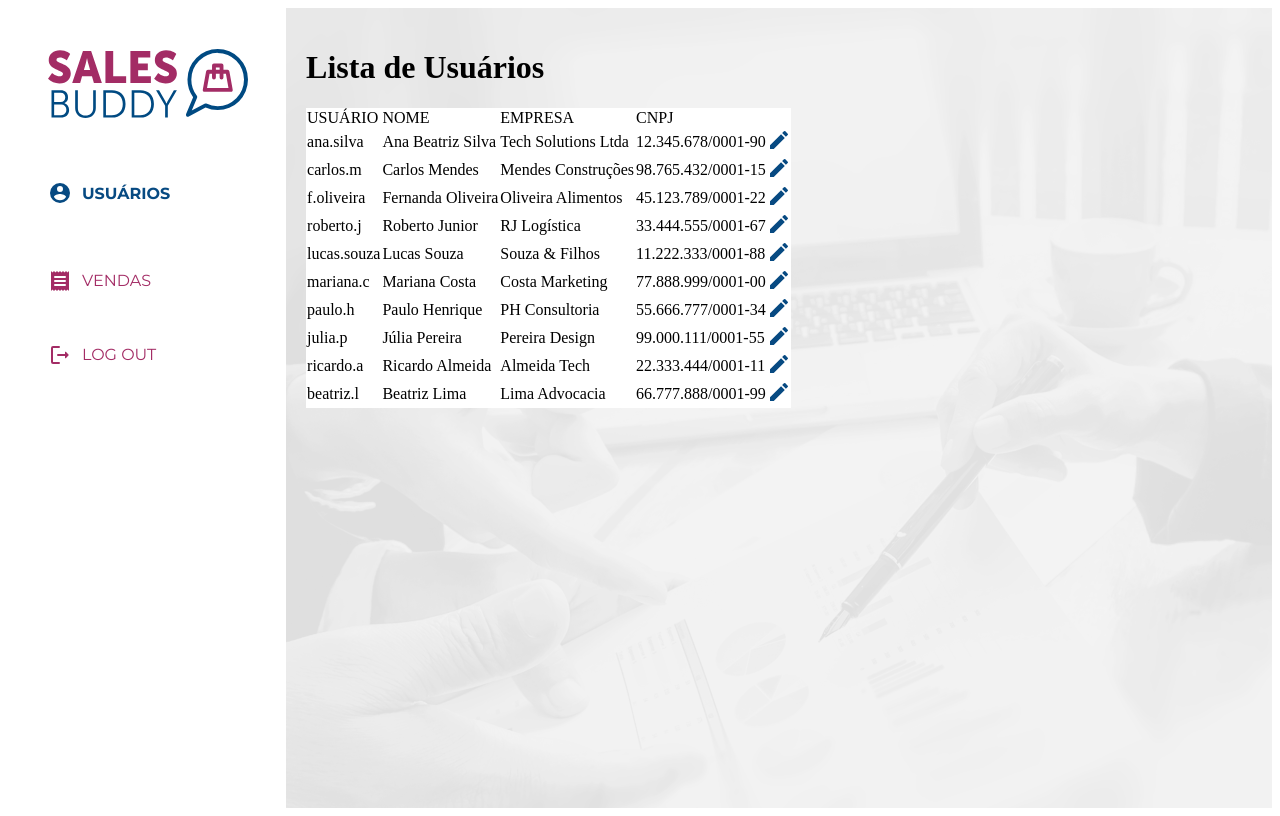
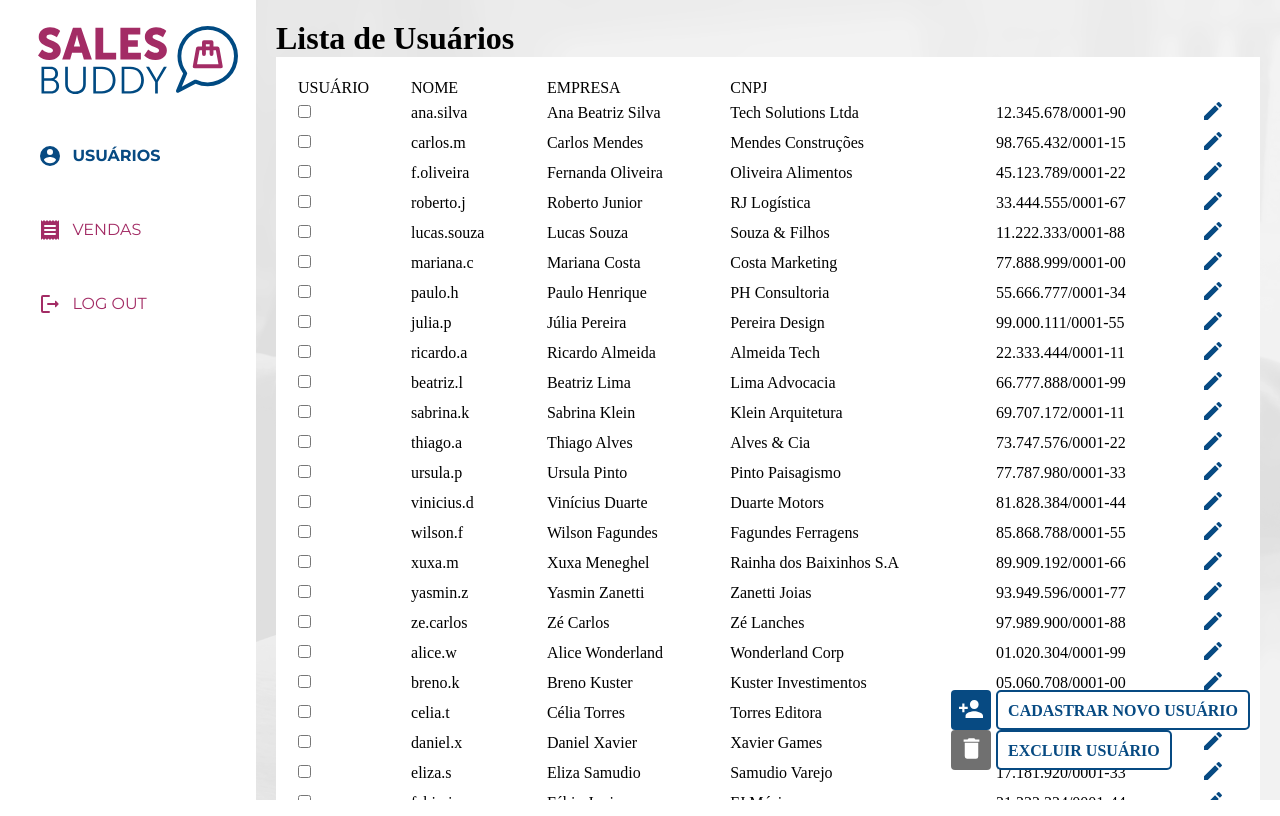
Before and after one commit to felipeLima29/salesBuddyWeb, a React app in the folder frontend/: page /usersList in a window 1280 px wide. Built offline with nearby package versions, Linux system fonts and the light colour scheme; the HTML template or start-up script is replaced by a standard one.

Commit message:
feat: Layout tela de usuários

```diff
--- /dev/null
+++ b/frontend/src/components/buttons/buttonAddUser.jsx
@@ -0,0 +1,29 @@
+import { Link } from 'react-router-dom';
+import icAddUser from '../../assets/icAddUser.svg';
+import icDeleteUser from '../../assets/icDeleteUser.svg';
+
+function ButtonAddUser() {
+    return (
+        <div className='buttonUserContainer'>
+            <Link to="/" style={{ display: 'flex', alignItems: 'center', gap: '5px'}}>
+
+                <button className="buttonAddUser">
+                    <img src={icAddUser} alt="Adicionar" className="iconAddUser" />
+                </button>
+                <span>CADASTRAR NOVO USUÁRIO</span>
+            </Link>
+
+            <Link to="/" style={{ display: 'flex', alignItems: 'center', gap: '5px'}}>
+
+                <button className='buttonDeleteUser'>
+                    <img src={icDeleteUser} alt="Deletar usuário"/>
+                </button>
+                <span>EXCLUIR USUÁRIO</span>
+
+            </Link>
+
+        </div>
+    )
+}
+
+export default ButtonAddUser;
--- a/frontend/src/index.css
+++ b/frontend/src/index.css
@@ -11,6 +11,12 @@
     --unnamed-font-size-15: 15px;
     --unnamed-character-spacing-0: 0px;
     --unnamed-line-spacing-19: 19px;
+}
+
+* {
+    margin: 0;
+    padding: 0;
+    box-sizing: border-box;
 }
 
 /* Character Styles */
@@ -32,10 +38,12 @@
     display: flex;
 }
 
-.bodyLogin{
+.bodyLogin {
     background-image: url('assets/icBackground.png');
     width: 100%;
     height: 100vh;
+    margin: 0;
+    padding: 0;
 }
 
 a {
@@ -67,11 +75,11 @@ a {
 
 .inputLogin {
     background: #FFFFFF 0% 0% no-repeat padding-box;
-    border-radius: 10px;
+    border-radius: 8px;
     font-weight: normal;
     border-color: #0000000D;
     width: 250px;
-    height: 35px;
+    height: 40px;
 }
 
 .inputLogin::placeholder {
@@ -84,7 +92,7 @@ a {
     box-shadow: 0px 3px 6px #0000000D;
     border-radius: 4px;
     font-weight: bold;
-    margin-top: 2%;
+    margin-top: 12%;
     color: #FFFFFF;
     width: 180px;
     height: 43px;
@@ -107,9 +115,10 @@ a {
     display: flex;
     flex-direction: column;
     align-items: flex-start;
-    width: 18%;
-    height: 100vh;
+    width: 20%;
+    height: 100%;
     padding-top: 2%;
+    padding-left: 3%;
     padding-right: 4%;
     background-color: white;
 }
@@ -151,11 +160,46 @@ a {
     padding: 20px;
     flex-direction: column;
     align-items: center;
+    flex: 1;
+    overflow-y: auto;
 }
 
 .tableUsersList {
     width: 100%;
-    border-collapse: collapse;
+    padding: 20px;
     background-color: #FFFFFF;
+}
 
+.buttonUserContainer {
+    flex-direction: row;
+    position: fixed;
+    bottom: 30px;
+    right: 30px;
+    z-index: 1000;
 }
+
+.buttonAddUser {
+    background-color: #074A82;
+    width: 40px;
+    height: 40px;
+    border-radius: 4px;
+    border: none;
+}
+
+span {
+    background-color: white;
+    border-radius: 5px;
+    font-weight: 900;
+    color: #074A82;
+    border: 2px solid #074A82;
+    height: 40px;
+    padding: 10px;
+}
+
+.buttonDeleteUser {
+    background-color:  #707070;
+    width: 40px;
+    height: 40px;
+    border-radius: 4px;
+    border: none;
+}
--- a/frontend/src/pages/usersList.jsx
+++ b/frontend/src/pages/usersList.jsx
@@ -1,78 +1,60 @@
 import Menu from "../components/menu";
 import icEditUser from '../assets/icEditUser.svg';
+import ButtonAddUser from "../components/buttons/buttonAddUser.jsx";
+
 function UserList() {
 
     const mockUsers = [
-        {
-            id: 1,
-            usuario: "ana.silva",
-            nome: "Ana Beatriz Silva",
-            empresa: "Tech Solutions Ltda",
-            cnpj: "12.345.678/0001-90"
-        },
-        {
-            id: 2,
-            usuario: "carlos.m",
-            nome: "Carlos Mendes",
-            empresa: "Mendes Construções",
-            cnpj: "98.765.432/0001-15"
-        },
-        {
-            id: 3,
-            usuario: "f.oliveira",
-            nome: "Fernanda Oliveira",
-            empresa: "Oliveira Alimentos",
-            cnpj: "45.123.789/0001-22"
-        },
-        {
-            id: 4,
-            usuario: "roberto.j",
-            nome: "Roberto Junior",
-            empresa: "RJ Logística",
-            cnpj: "33.444.555/0001-67"
-        },
-        {
-            id: 5,
-            usuario: "lucas.souza",
-            nome: "Lucas Souza",
-            empresa: "Souza & Filhos",
-            cnpj: "11.222.333/0001-88"
-        },
-        {
-            id: 6,
-            usuario: "mariana.c",
-            nome: "Mariana Costa",
-            empresa: "Costa Marketing",
-            cnpj: "77.888.999/0001-00"
-        },
-        {
-            id: 7,
-            usuario: "paulo.h",
-            nome: "Paulo Henrique",
-            empresa: "PH Consultoria",
-            cnpj: "55.666.777/0001-34"
-        },
-        {
-            id: 8,
-            usuario: "julia.p",
-            nome: "Júlia Pereira",
-            empresa: "Pereira Design",
-            cnpj: "99.000.111/0001-55"
-        },
-        {
-            id: 9,
-            usuario: "ricardo.a",
-            nome: "Ricardo Almeida",
-            empresa: "Almeida Tech",
-            cnpj: "22.333.444/0001-11"
-        },
-        {
-            id: 10,
-            usuario: "beatriz.l",
-            nome: "Beatriz Lima",
-            empresa: "Lima Advocacia",
-            cnpj: "66.777.888/0001-99"
-        }
+        { id: 1, usuario: "ana.silva", nome: "Ana Beatriz Silva", empresa: "Tech Solutions Ltda", cnpj: "12.345.678/0001-90" },
+        { id: 2, usuario: "carlos.m", nome: "Carlos Mendes", empresa: "Mendes Construções", cnpj: "98.765.432/0001-15" },
+        { id: 3, usuario: "f.oliveira", nome: "Fernanda Oliveira", empresa: "Oliveira Alimentos", cnpj: "45.123.789/0001-22" },
+        { id: 4, usuario: "roberto.j", nome: "Roberto Junior", empresa: "RJ Logística", cnpj: "33.444.555/0001-67" },
+        { id: 5, usuario: "lucas.souza", nome: "Lucas Souza", empresa: "Souza & Filhos", cnpj: "11.222.333/0001-88" },
+        { id: 6, usuario: "mariana.c", nome: "Mariana Costa", empresa: "Costa Marketing", cnpj: "77.888.999/0001-00" },
+        { id: 7, usuario: "paulo.h", nome: "Paulo Henrique", empresa: "PH Consultoria", cnpj: "55.666.777/0001-34" },
+        { id: 8, usuario: "julia.p", nome: "Júlia Pereira", empresa: "Pereira Design", cnpj: "99.000.111/0001-55" },
+        { id: 9, usuario: "ricardo.a", nome: "Ricardo Almeida", empresa: "Almeida Tech", cnpj: "22.333.444/0001-11" },
+        { id: 10, usuario: "beatriz.l", nome: "Beatriz Lima", empresa: "Lima Advocacia", cnpj: "66.777.888/0001-99" },
+        // { id: 11, usuario: "bruno.dias", nome: "Bruno Dias", empresa: "Dias Transportes", cnpj: "10.111.222/0001-33" },
+        // { id: 12, usuario: "camila.r", nome: "Camila Rocha", empresa: "Rocha & Associados", cnpj: "13.141.516/0001-77" },
+        // { id: 13, usuario: "diego.ferreira", nome: "Diego Ferreira", empresa: "Ferreira Imports", cnpj: "17.181.920/0001-88" },
+        // { id: 14, usuario: "eliana.m", nome: "Eliana Martins", empresa: "Martins Eventos", cnpj: "21.222.324/0001-99" },
+        // { id: 15, usuario: "gabriel.s", nome: "Gabriel Santos", empresa: "Santos Autopeças", cnpj: "25.262.728/0001-00" },
+        // { id: 16, usuario: "heloisa.n", nome: "Heloísa Nunes", empresa: "Nunes Cosméticos", cnpj: "29.303.132/0001-11" },
+        // { id: 17, usuario: "igor.t", nome: "Igor Teixeira", empresa: "Teixeira Engenharia", cnpj: "33.343.536/0001-22" },
+        // { id: 18, usuario: "jessica.b", nome: "Jéssica Barbosa", empresa: "Barbosa Modas", cnpj: "37.383.940/0001-33" },
+        // { id: 19, usuario: "kleber.v", nome: "Kleber Vieira", empresa: "Vieira Segurança", cnpj: "41.424.344/0001-44" },
+        // { id: 20, usuario: "larissa.g", nome: "Larissa Gomes", empresa: "Gomes Doceria", cnpj: "45.464.748/0001-55" },
+        // { id: 21, usuario: "matheus.l", nome: "Matheus Lopes", empresa: "Lopes Imóveis", cnpj: "49.505.152/0001-66" },
+        // { id: 22, usuario: "natalia.r", nome: "Natália Ribeiro", empresa: "Ribeiro Turismo", cnpj: "53.545.556/0001-77" },
+        // { id: 23, usuario: "otavio.m", nome: "Otávio Moreira", empresa: "Moreira Seguros", cnpj: "57.585.960/0001-88" },
+        // { id: 24, usuario: "patricia.c", nome: "Patrícia Carvalho", empresa: "Carvalho Clínica", cnpj: "61.626.364/0001-99" },
+        // { id: 25, usuario: "renan.b", nome: "Renan Batista", empresa: "Batista Software", cnpj: "65.666.768/0001-00" },
+        { id: 26, usuario: "sabrina.k", nome: "Sabrina Klein", empresa: "Klein Arquitetura", cnpj: "69.707.172/0001-11" },
+        { id: 27, usuario: "thiago.a", nome: "Thiago Alves", empresa: "Alves & Cia", cnpj: "73.747.576/0001-22" },
+        { id: 28, usuario: "ursula.p", nome: "Ursula Pinto", empresa: "Pinto Paisagismo", cnpj: "77.787.980/0001-33" },
+        { id: 29, usuario: "vinicius.d", nome: "Vinícius Duarte", empresa: "Duarte Motors", cnpj: "81.828.384/0001-44" },
+        { id: 30, usuario: "wilson.f", nome: "Wilson Fagundes", empresa: "Fagundes Ferragens", cnpj: "85.868.788/0001-55" },
+        { id: 31, usuario: "xuxa.m", nome: "Xuxa Meneghel", empresa: "Rainha dos Baixinhos S.A", cnpj: "89.909.192/0001-66" },
+        { id: 32, usuario: "yasmin.z", nome: "Yasmin Zanetti", empresa: "Zanetti Joias", cnpj: "93.949.596/0001-77" },
+        { id: 33, usuario: "ze.carlos", nome: "Zé Carlos", empresa: "Zé Lanches", cnpj: "97.989.900/0001-88" },
+        { id: 34, usuario: "alice.w", nome: "Alice Wonderland", empresa: "Wonderland Corp", cnpj: "01.020.304/0001-99" },
+        { id: 35, usuario: "breno.k", nome: "Breno Kuster", empresa: "Kuster Investimentos", cnpj: "05.060.708/0001-00" },
+        { id: 36, usuario: "celia.t", nome: "Célia Torres", empresa: "Torres Editora", cnpj: "09.101.112/0001-11" },
+        { id: 37, usuario: "daniel.x", nome: "Daniel Xavier", empresa: "Xavier Games", cnpj: "13.141.516/0001-22" },
+        { id: 38, usuario: "eliza.s", nome: "Eliza Samudio", empresa: "Samudio Varejo", cnpj: "17.181.920/0001-33" },
+        { id: 39, usuario: "fabio.jr", nome: "Fábio Junior", empresa: "FJ Músicas", cnpj: "21.222.324/0001-44" },
+        { id: 40, usuario: "giovana.l", nome: "Giovana Lins", empresa: "Lins Petshop", cnpj: "25.262.728/0001-55" },
+        { id: 41, usuario: "hugo.v", nome: "Hugo Viana", empresa: "Viana Contabilidade", cnpj: "29.303.132/0001-66" },
+        { id: 42, usuario: "isabela.f", nome: "Isabela Freitas", empresa: "Freitas RH", cnpj: "33.343.536/0001-77" },
+        { id: 43, usuario: "joao.pedro", nome: "João Pedro", empresa: "JP Automação", cnpj: "37.383.940/0001-88" },
+        { id: 44, usuario: "karina.b", nome: "Karina Bastos", empresa: "Bastos Odonto", cnpj: "41.424.344/0001-99" },
+        { id: 45, usuario: "leandro.m", nome: "Leandro Macedo", empresa: "Macedo Fitness", cnpj: "45.464.748/0001-00" },
+        { id: 46, usuario: "monica.g", nome: "Mônica Geller", empresa: "Geller Chef", cnpj: "49.505.152/0001-11" },
+        { id: 47, usuario: "nelson.m", nome: "Nelson Mandela", empresa: "Freedom Foundation", cnpj: "53.545.556/0001-22" },
+        { id: 48, usuario: "olivia.p", nome: "Olívia Palito", empresa: "Popeye Solutions", cnpj: "57.585.960/0001-33" },
+        { id: 49, usuario: "pedro.alvares", nome: "Pedro Álvares", empresa: "Descobrimento Ltda", cnpj: "61.626.364/0001-44" },
+        { id: 50, usuario: "quiteria.s", nome: "Quitéria Silva", empresa: "Silva Artesanato", cnpj: "65.666.768/0001-55" }
     ];
 
     return (
@@ -90,15 +72,17 @@ function UserList() {
                     </tr>
                     {mockUsers.map((user) => (
                         <tr key={user.id}>
+                            <td><input type="checkbox" className="checkbox"/></td>
                             <td>{user.usuario}</td>
                             <td>{user.nome}</td>
                             <td>{user.empresa}</td>
                             <td>{user.cnpj}</td>
-                            <img src={icEditUser} alt="" />
+                            <td><img src={icEditUser} alt="Editar usuário"/></td>
                         </tr>
                     ))}
 
                 </table>
+                <ButtonAddUser />
             </div>
 
         </div>
```
Also changed, not shown: frontend/src/assets/icAddUser.svg (added), frontend/src/assets/icDeleteUser.svg (added).
